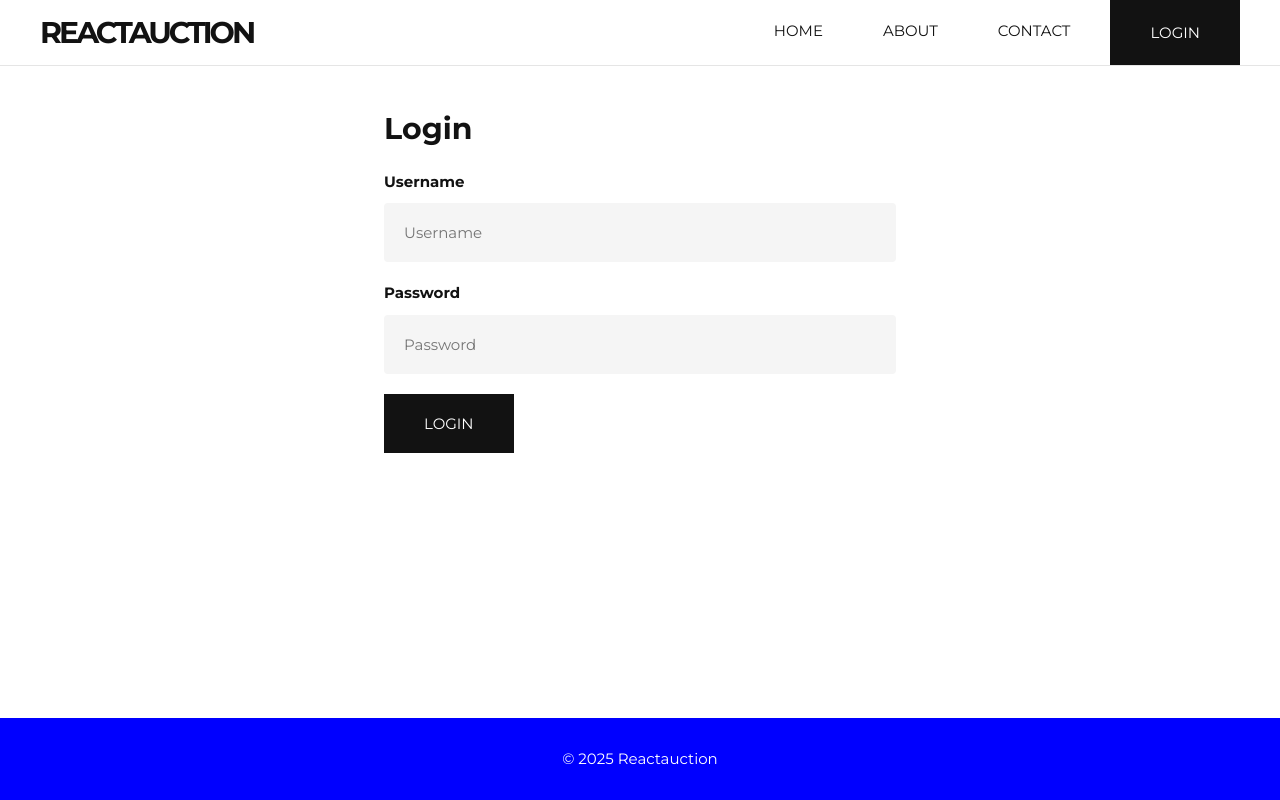
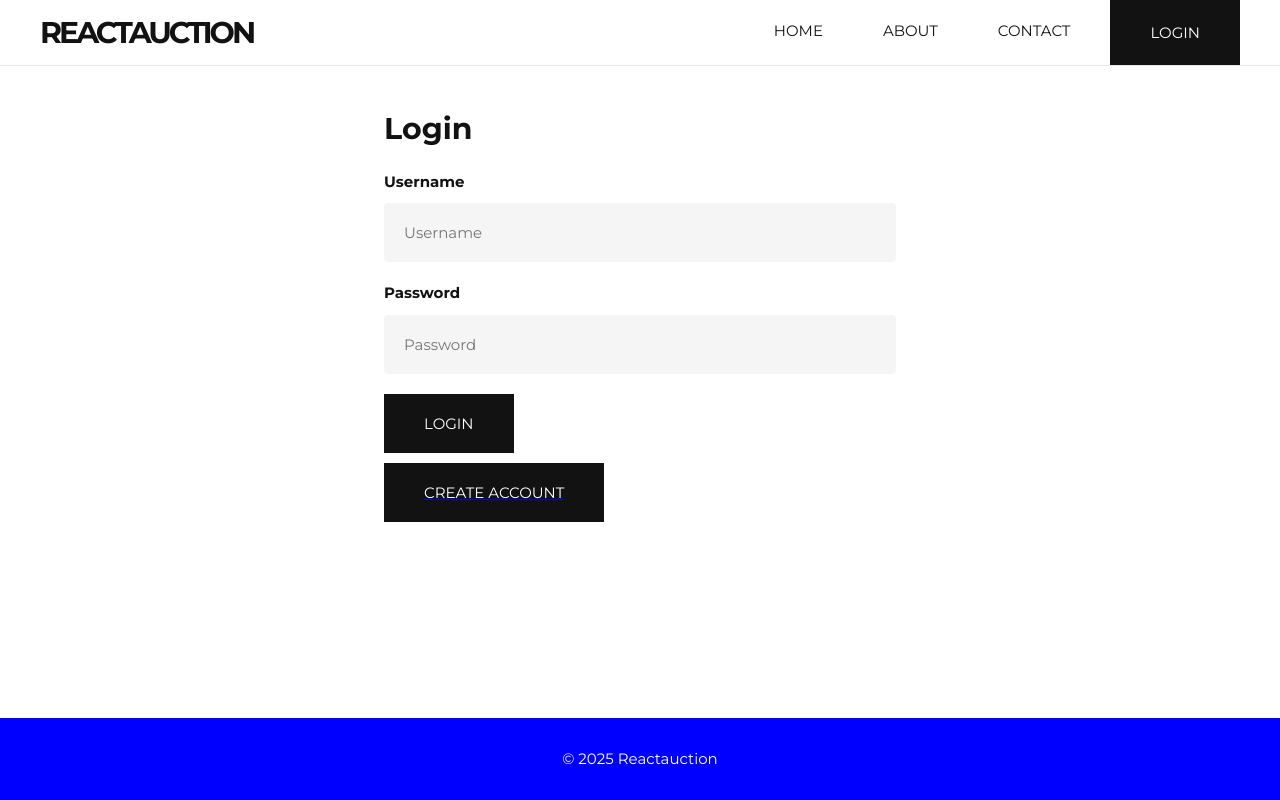
Before and after one commit to Akke/reactauction, a React (Vite) app in the folder frontend/: page /login in a window 1280 px wide. Built offline with nearby package versions, Linux system fonts and the light colour scheme.

Commit message:
account login stuff

```diff
--- a/frontend/src/Components/AccountLogin/AccountLogin.css
+++ b/frontend/src/Components/AccountLogin/AccountLogin.css
@@ -20,3 +20,8 @@
     margin-bottom: 20px;
     font-weight: bold;
 }
+
+.account-login a {
+    display: flex;
+    margin-top: 10px;
+}
--- a/frontend/src/Components/AccountLogin/AccountLogin.jsx
+++ b/frontend/src/Components/AccountLogin/AccountLogin.jsx
@@ -1,12 +1,13 @@
-import { useState } from "react";
+import { useContext, useState } from "react";
 import InputField from "../InputField/InputField";
 import "./AccountLogin.css";
 import { getUser, loginUser } from "../../services/userService";
-import { useNavigate } from "react-router-dom";
+import { NavLink, useNavigate } from "react-router-dom";
+import { AuthContext } from "../../context/AuthProvider";
 
 const AccountLogin = () => {
     const [error, setError] = useState("");
-
+    const { login } = useContext(AuthContext);
     const navigate = useNavigate();
 
     const onFormSubmit = async (e) => {
@@ -35,7 +36,7 @@ const AccountLogin = () => {
             console.log(result)
             const userData = await getUser(result.accessToken);
             if(userData) {
-                localStorage.setItem("user", JSON.stringify(userData.data));
+                login(userData.data);
                 e.target.reset();
                 navigate("/");
             }
@@ -55,6 +56,7 @@ const AccountLogin = () => {
                 <InputField type="password" label="Password" name="password" desc="" placeholder="Password" />
 
                 <button type="submit">Login</button>
+                <NavLink to="/register"><button>Create Account</button></NavLink>
             </form>
         </div>
     );
--- a/frontend/src/Components/Header/Header.css
+++ b/frontend/src/Components/Header/Header.css
@@ -60,3 +60,14 @@
 .header button:hover {
   background-color: #303030;
 }
+
+.header .login {
+  display: flex;
+  text-decoration: none;
+  color: inherit;
+}
+
+.header .login:hover {
+  text-decoration: none;
+  color: inherit;
+}
--- a/frontend/src/Components/Header/Header.jsx
+++ b/frontend/src/Components/Header/Header.jsx
@@ -1,14 +1,18 @@
 
+import { NavLink } from "react-router";
+import { AuthContext } from "../../context/AuthProvider";
 import "./Header.css"
 
-import React, { useState } from 'react';
+import React, { useContext, useEffect, useState } from 'react';
 
 const Header = () => {
+  const { user, logout } = useContext(AuthContext);
+
   const [isLoggedIn, setIsLoggedIn] = useState(false);
 
-  const onLogin = () => {
-    setIsLoggedIn(!isLoggedIn);
-  };
+  useEffect(() => {
+    setIsLoggedIn(!!user);
+  }, [user]);
 
   return (
     <div className="header">
@@ -23,8 +27,11 @@ const Header = () => {
       </nav>
 
 
-
-      <button onClick={onLogin}>{isLoggedIn ? 'Logout' : 'Login'}</button>
+      {!isLoggedIn ? (
+        <NavLink className="login" to="/login"><button>Login</button></NavLink>
+      ) : (
+        <button onClick={logout}>Logout</button>
+      )}
     </div>
   );
 };
--- /dev/null
+++ b/frontend/src/context/AuthProvider.jsx
@@ -0,0 +1,23 @@
+import { createContext, useState } from "react";
+
+export const AuthContext = createContext();
+
+const AuthProvider = ({ children }) => {
+    const [user, setUser] = useState(null);
+
+    const login = (data) => {
+        setUser(data);
+    }
+
+    const logout = () => {
+        setUser(null);
+    }
+
+    return (
+        <AuthContext.Provider value={{ user, login, logout }}>
+            {children}
+        </AuthContext.Provider>
+    );
+}
+
+export default AuthProvider;
--- a/frontend/src/main.jsx
+++ b/frontend/src/main.jsx
@@ -3,11 +3,14 @@ import { createRoot } from 'react-dom/client'
 import './index.css'
 import App from './App.jsx'
 import AuctionProvider from './context/AuctionProvider.jsx'
+import AuthProvider from './context/AuthProvider.jsx'
 
 createRoot(document.getElementById('root')).render(
   <StrictMode>
-    <AuctionProvider>
-        <App />
-    </AuctionProvider>
+    <AuthProvider>
+      <AuctionProvider>
+          <App />
+      </AuctionProvider>
+    </AuthProvider>
   </StrictMode>,
 )
--- /dev/null
+++ b/frontend/src/router/ProtectedRoute.jsx
@@ -0,0 +1,7 @@
+import { Navigate, Outlet } from "react-router";
+
+const ProtectedRoute = ({ isAuthenticated }) => {
+    return isAuthenticated ? <Outlet /> : <Navigate to="/login" replace />;
+}
+
+export default ProtectedRoute;
--- /dev/null
+++ b/frontend/src/router/PublicRoute.jsx
@@ -0,0 +1,7 @@
+import { Navigate, Outlet } from "react-router";
+
+const PublicRoute = ({ isAuthenticated }) => {
+    return isAuthenticated ? <Navigate to="/" replace /> : <Outlet />;
+}
+
+export default PublicRoute;
--- a/frontend/src/router/Router.jsx
+++ b/frontend/src/router/Router.jsx
@@ -4,15 +4,30 @@ import Layout from "../components/Layout";
 import AuctionsList from "../Components/AuctionsList/AuctionsList";
 import AccountRegister from "../components/AccountRegister/AccountRegister";
 import AccountLogin from "../components/AccountLogin/AccountLogin";
+import ProtectedRoute from "./ProtectedRoute";
+import { useContext } from "react";
+import { AuthContext } from "../context/AuthProvider";
+import PublicRoute from "./PublicRoute";
 
 const Router = () => {
+    const { user } = useContext(AuthContext);
+
+    /*
+    * Vill du skapa en "protected" route där man måste vara inloggad?
+        <Route exact path="/view/:id" element={<ProtectedRoute isAuthenticated={user !== null} />}>
+            <Route index element={<Layout><ViewAuction /></Layout>} />
+        </Route>
+    */
+
     return (
         <>
             <Routes>
                 <Route exact path="/" element={<Layout><AuctionsList/></Layout>}></Route>
                 <Route exact path="/register" element={<Layout><AccountRegister/></Layout>}></Route>
-                <Route exact path="/login" element={<Layout><AccountLogin/></Layout>}></Route>
-                <Route exact path="/view/:id" element={<Layout><ViewAuction /></Layout>}></Route>
+                <Route exact path="/login" element={<PublicRoute isAuthenticated={user !== null} />}>
+                    <Route index element={<Layout><AccountLogin /></Layout>} />
+                </Route>
+                <Route exact path="/view/:id" element={<Layout><ViewAuction /></Layout>} />
             </Routes>
         </>
     )
```
